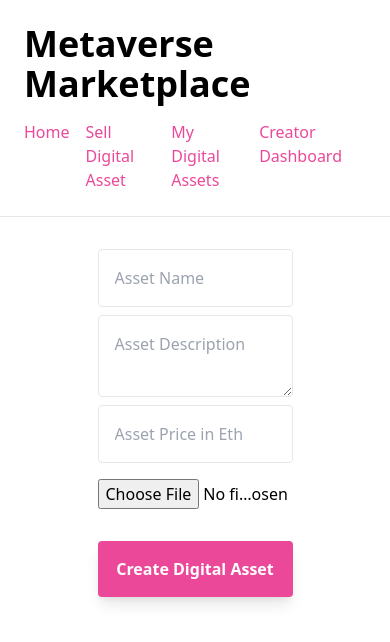
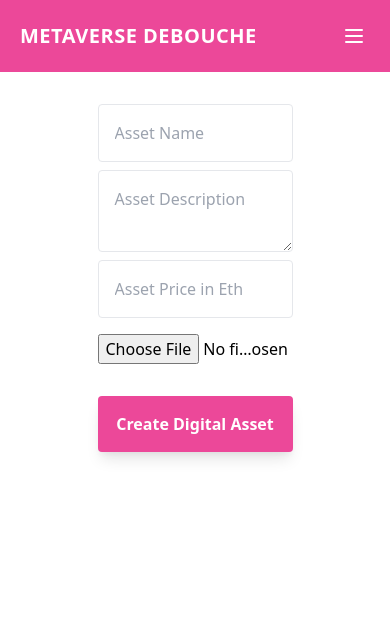
Before and after one commit to distroinfinity/nftMarket, a Next.js app: page /create-item in a window 390 px wide. Shown: the top 642 px of the page. Built offline with nearby package versions, Linux system fonts and the light colour scheme; what ipfs-http-client would draw is missing.

Commit message:
make refactored navbar responsive and sassy

```diff
--- /dev/null
+++ b/components/Navbar.jsx
@@ -0,0 +1,70 @@
+import Link from "next/link";
+import { useState } from "react";
+
+export const Navbar = () => {
+  const [active, setActive] = useState(false);
+
+  const handleClick = () => {
+    setActive(!active);
+  };
+  return (
+    <div>
+      <nav className="flex items-center flex-wrap bg-pink-500 p-3 ">
+        <Link href="/">
+          <a className="p-2 mr-4 ">
+            <span className="text-xl text-white font-bold uppercase tracking-wide">
+              Metaverse Debouche
+            </span>
+          </a>
+        </Link>
+        <button
+          className=" inline-flex p-3 hover:bg-pink-700 rounded lg:hidden text-white ml-auto hover:text-white outline-none"
+          onClick={handleClick}
+        >
+          <svg
+            className="w-6 h-6"
+            fill="none"
+            stroke="currentColor"
+            viewBox="0 0 24 24"
+            xmlns="http://www.w3.org/2000/svg"
+          >
+            <path
+              strokeLinecap="round"
+              strokeLinejoin="round"
+              strokeWidth={2}
+              d="M4 6h16M4 12h16M4 18h16"
+            />
+          </svg>
+        </button>
+        <div
+          className={`${
+            active ? "" : "hidden"
+          }   w-full lg:inline-flex lg:flex-grow lg:w-auto`}
+        >
+          <div className="lg:inline-flex lg:flex-row lg:ml-auto lg:w-auto w-full lg:items-center items-start  flex flex-col lg:h-auto">
+            <Link href="/">
+              <a className="lg:inline-flex lg:w-auto w-full px-3 py-2 rounded text-white font-bold items-center justify-center hover:bg-pink-700 hover:text-white">
+                Home
+              </a>
+            </Link>
+            <Link href="/create-item">
+              <a className="lg:inline-flex lg:w-auto w-full px-3 py-2 rounded text-white font-bold items-center justify-center hover:bg-pink-700 hover:text-white">
+                Sell Digital Asset
+              </a>
+            </Link>
+            <Link href="/my-assets">
+              <a className="lg:inline-flex lg:w-auto w-full px-3 py-2 rounded text-white font-bold items-center justify-center hover:bg-pink-700 hover:text-white">
+                My Digital Assets
+              </a>
+            </Link>
+            <Link href="/creator-dashboard">
+              <a className="lg:inline-flex lg:w-auto w-full px-3 py-2 rounded text-white font-bold items-center justify-center hover:bg-pink-700 hover:text-white">
+                Creator Dashboard
+              </a>
+            </Link>
+          </div>
+        </div>
+      </nav>
+    </div>
+  );
+};
--- a/pages/_app.js
+++ b/pages/_app.js
@@ -1,27 +1,16 @@
 /* pages/_app.js */
 import "../styles/globals.css";
-import Link from "next/link";
+import Head from 'next/head';
+import { Navbar } from '../components/Navbar';
 
 function MyApp({ Component, pageProps }) {
   return (
     <div>
-      <nav className="border-b p-6">
-        <p className="text-4xl font-bold">Metaverse Marketplace</p>
-        <div className="flex mt-4">
-          <Link href="/">
-            <a className="mr-4 text-pink-500">Home</a>
-          </Link>
-          <Link href="/create-item">
-            <a className="mr-6 text-pink-500">Sell Digital Asset</a>
-          </Link>
-          <Link href="/my-assets">
-            <a className="mr-6 text-pink-500">My Digital Assets</a>
-          </Link>
-          <Link href="/creator-dashboard">
-            <a className="mr-6 text-pink-500">Creator Dashboard</a>
-          </Link>
-        </div>
-      </nav>
+      <Head>
+        <title>Metaverse Debouche</title>
+        <link rel="icon" href="/favicon.ico" />
+      </Head>
+      <Navbar />
       <Component {...pageProps} />
     </div>
   );
```
